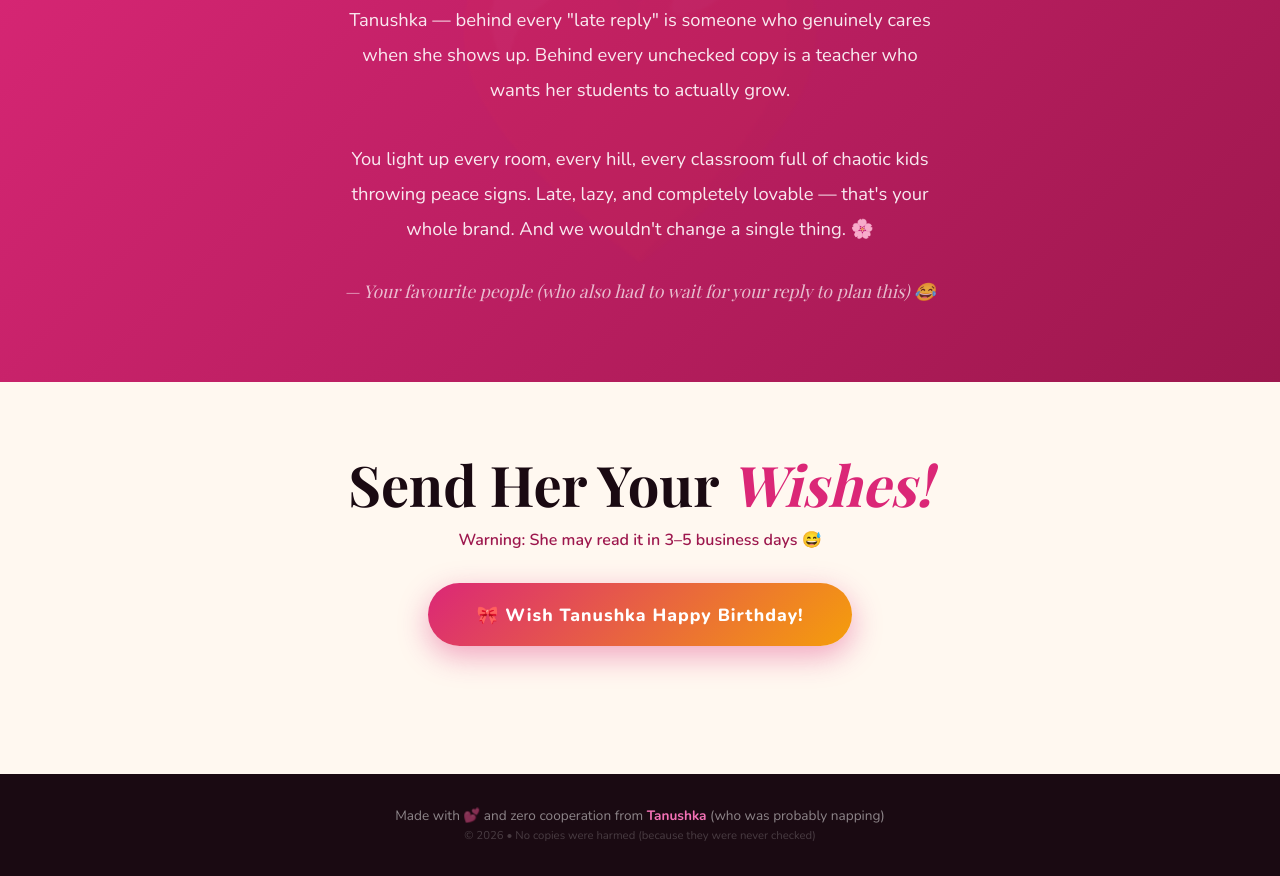
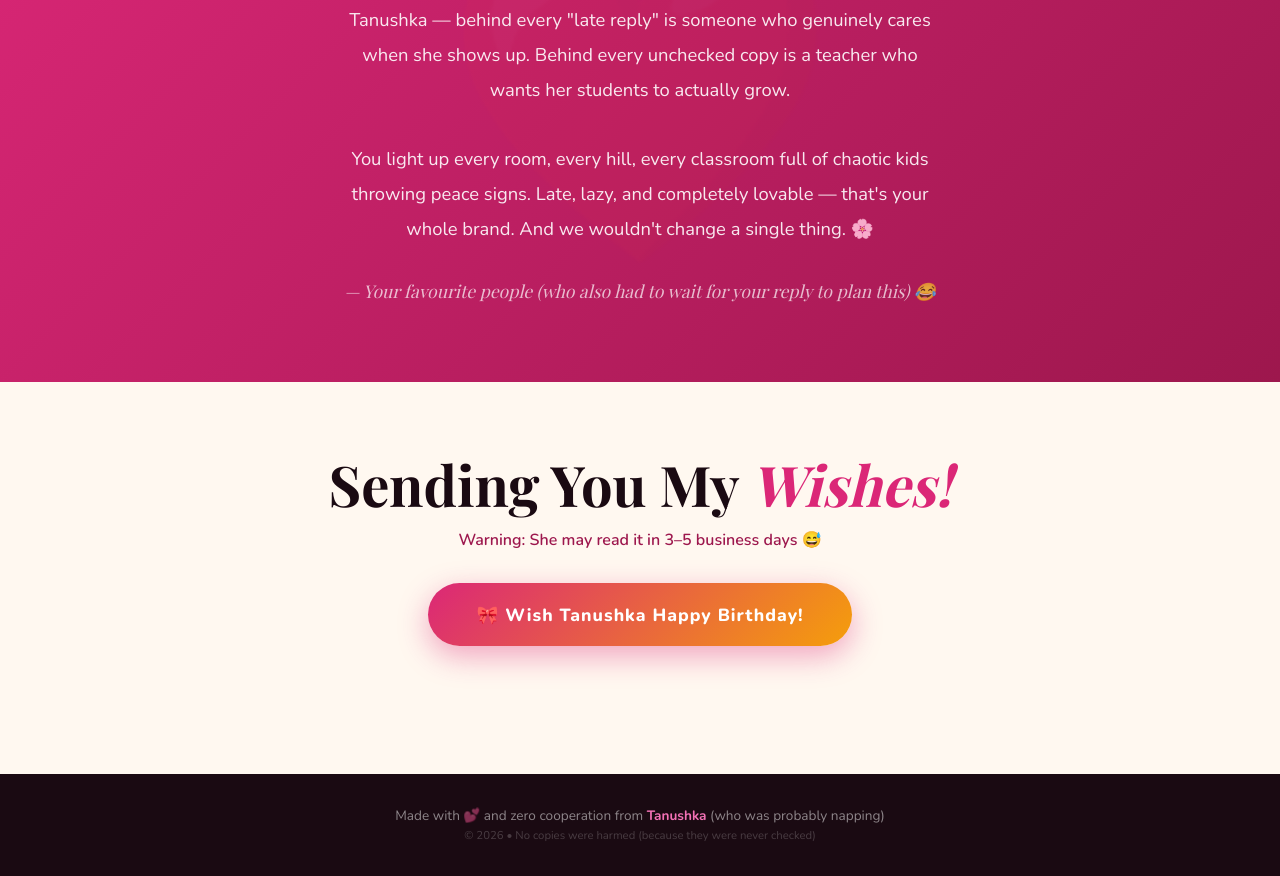
Before and after one commit to Raj0o/Tannu, a plain HTML site: page index.html in a window 1280 px wide. Shown: the part 3471-4347 px from the top of the page. Drawn offline with nearby package versions, Linux system fonts and the light colour scheme; a web font is replaced by a local one.

Commit message:
Update wish section header text

```diff
--- a/index.html
+++ b/index.html
@@ -406,7 +406,7 @@
 
 <!-- WISH -->
 <section class="wish-section">
-  <h2 class="section-title" style="margin-bottom:.5rem">Send Her Your <span>Wishes!</span></h2>
+  <h2 class="section-title" style="margin-bottom:.5rem">Sending You My  <span>Wishes!</span></h2>
   <p style="color:#9d174d;margin-bottom:2rem;font-weight:600;">Warning: She may read it in 3–5 business days 😅</p>
   <button class="wish-btn" onclick="sendWish()">🎀 Wish Tanushka Happy Birthday!</button>
   <div class="message-popup" id="wish-popup">🎉 Aww! She'll see it... eventually! 🎀</div>
```
